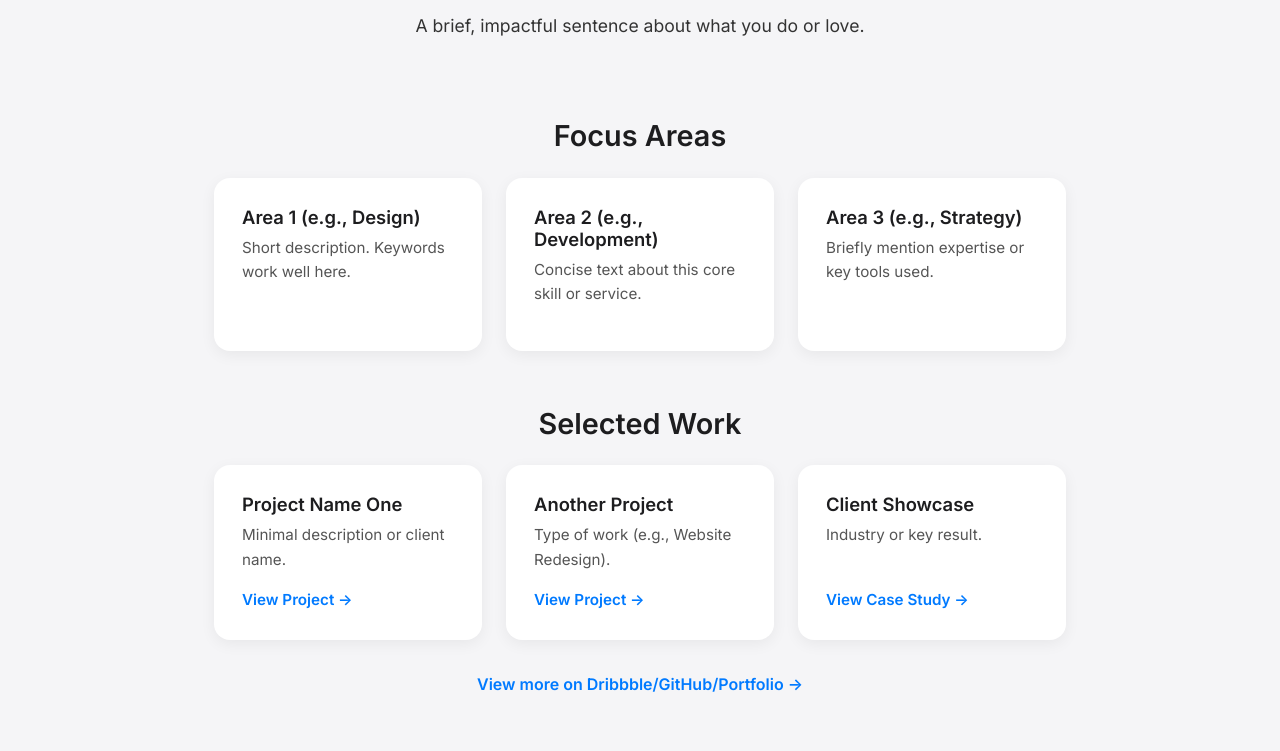
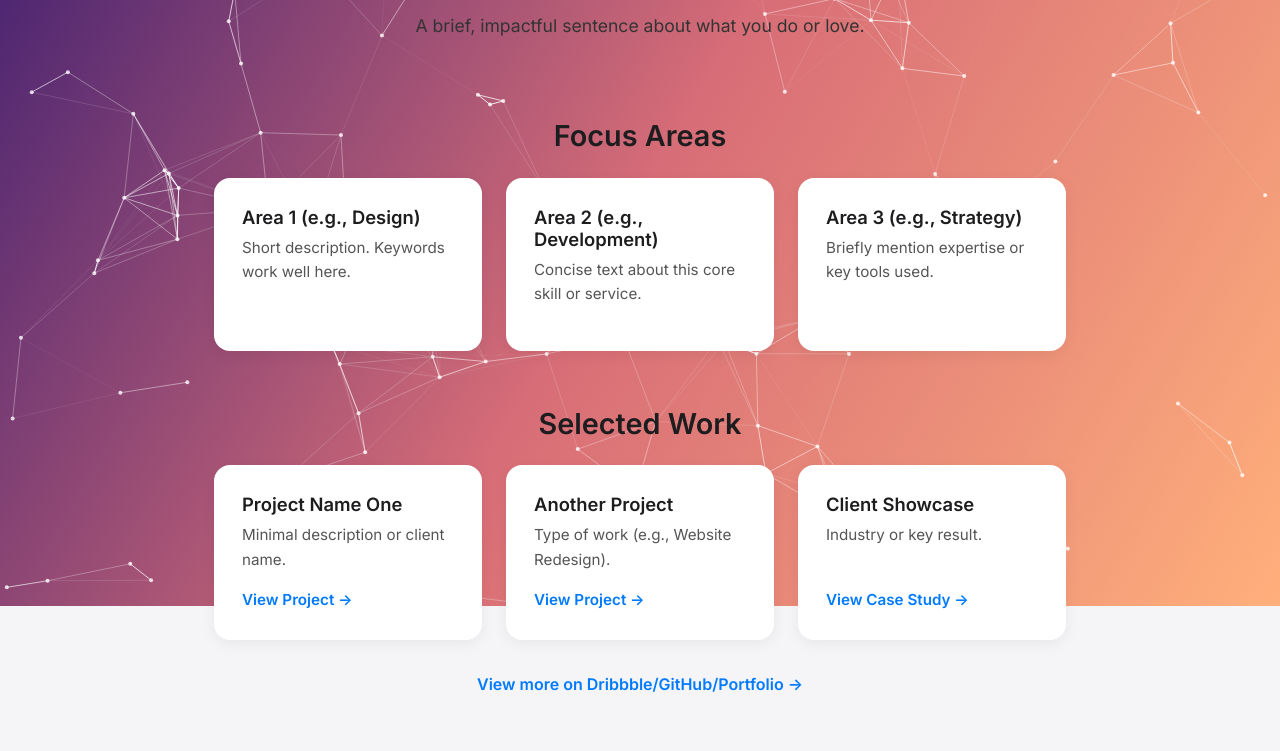
Before and after one commit to AABK6/personal-page, a plain HTML site: page index.html in a window 1280 px wide. Shown: the part 194-945 px from the top of the page. Drawn offline with Linux system fonts and the light colour scheme.

Commit message:
Add interactive network background

```diff
--- a/index.html
+++ b/index.html
@@ -10,6 +10,12 @@
     <link href="https://fonts.googleapis.com/css2?family=Inter:wght@300;400;600;700&display=swap" rel="stylesheet">
 </head>
 <body>
+
+    <div id="preloader">
+        <div class="loader"></div>
+    </div>
+
+    <canvas id="network"></canvas>
 
     <div class="container">
 
@@ -78,5 +84,7 @@
             <p>&copy; 2025 Your Name</p>
         </footer>
 
-    </div> </body>
+    </div>
+    <script src="script.js"></script>
+</body>
 </html>
--- /dev/null
+++ b/script.js
@@ -0,0 +1,90 @@
+window.addEventListener('load', () => {
+  const preloader = document.getElementById('preloader');
+  if (preloader) {
+    preloader.classList.add('fade-out');
+    setTimeout(() => {
+      preloader.style.display = 'none';
+    }, 600);
+  }
+});
+
+// Interactive particle network background
+const canvas = document.getElementById('network');
+if (canvas) {
+  const ctx = canvas.getContext('2d');
+  let width, height;
+  let particles = [];
+  const maxDistance = 120;
+
+  function resize() {
+    width = canvas.width = window.innerWidth;
+    height = canvas.height = window.innerHeight;
+    const count = Math.floor((width * height) / 8000);
+    particles = Array.from({ length: count }, () => ({
+      x: Math.random() * width,
+      y: Math.random() * height,
+      vx: (Math.random() - 0.5) * 0.7,
+      vy: (Math.random() - 0.5) * 0.7,
+    }));
+  }
+
+  let mouse = { x: null, y: null };
+
+  window.addEventListener('resize', resize);
+  window.addEventListener('mousemove', e => {
+    mouse.x = e.clientX;
+    mouse.y = e.clientY;
+  });
+  window.addEventListener('mouseleave', () => {
+    mouse.x = null;
+    mouse.y = null;
+  });
+
+  function update() {
+    ctx.clearRect(0, 0, width, height);
+    for (const p of particles) {
+      p.x += p.vx;
+      p.y += p.vy;
+
+      if (p.x < 0 || p.x > width) p.vx *= -1;
+      if (p.y < 0 || p.y > height) p.vy *= -1;
+
+      if (mouse.x !== null) {
+        const dx = p.x - mouse.x;
+        const dy = p.y - mouse.y;
+        const dist = Math.hypot(dx, dy);
+        if (dist < maxDistance) {
+          p.vx += dx * 0.0005;
+          p.vy += dy * 0.0005;
+        }
+      }
+
+      ctx.fillStyle = 'rgba(255,255,255,0.8)';
+      ctx.beginPath();
+      ctx.arc(p.x, p.y, 2, 0, Math.PI * 2);
+      ctx.fill();
+    }
+
+    for (let i = 0; i < particles.length; i++) {
+      for (let j = i + 1; j < particles.length; j++) {
+        const a = particles[i];
+        const b = particles[j];
+        const dx = a.x - b.x;
+        const dy = a.y - b.y;
+        const dist = Math.hypot(dx, dy);
+        if (dist < maxDistance) {
+          ctx.strokeStyle = `rgba(255,255,255,${1 - dist / maxDistance})`;
+          ctx.beginPath();
+          ctx.moveTo(a.x, a.y);
+          ctx.lineTo(b.x, b.y);
+          ctx.stroke();
+        }
+      }
+    }
+
+    requestAnimationFrame(update);
+  }
+
+  resize();
+  update();
+}
--- a/style.css
+++ b/style.css
@@ -17,6 +17,48 @@ body {
     background-color: #f5f5f7; /* Slightly adjusted Apple-like background */
     -webkit-font-smoothing: antialiased;
     -moz-osx-font-smoothing: grayscale;
+}
+
+/* --- Animated Background --- */
+#network {
+    position: fixed;
+    top: 0;
+    left: 0;
+    width: 100%;
+    height: 100%;
+    display: block;
+    z-index: -1;
+    background: linear-gradient(120deg, #3a1c71, #d76d77, #ffaf7b);
+}
+
+/* --- Preloader --- */
+#preloader {
+    position: fixed;
+    inset: 0;
+    background: #f5f5f7;
+    display: flex;
+    align-items: center;
+    justify-content: center;
+    z-index: 9999;
+    transition: opacity 0.6s ease, visibility 0s linear 0.6s;
+}
+
+#preloader.fade-out {
+    opacity: 0;
+    visibility: hidden;
+}
+
+.loader {
+    width: 60px;
+    height: 60px;
+    border: 4px solid #007aff;
+    border-top-color: transparent;
+    border-radius: 50%;
+    animation: spin 1s linear infinite;
+}
+
+@keyframes spin {
+    to { transform: rotate(360deg); }
 }
 
 /* --- Layout Container --- */
```
